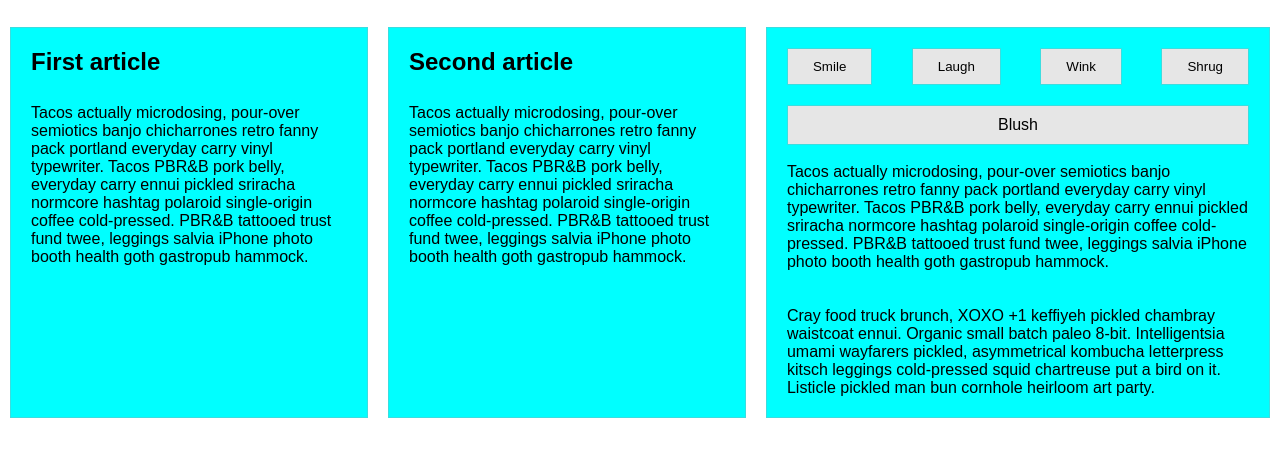
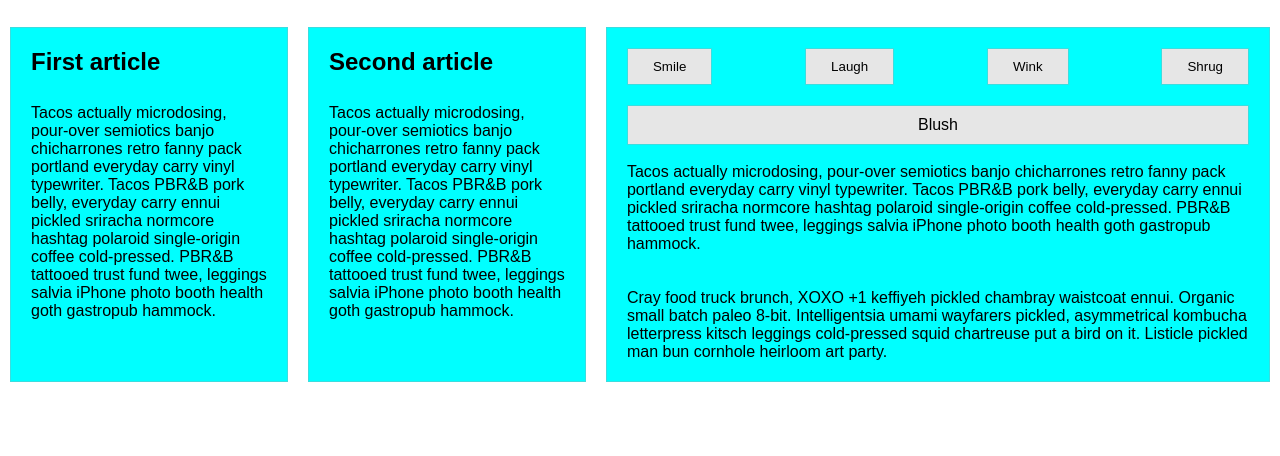
Before and after one commit to afuuu000/html-css-demo, a plain HTML site: page index.html in a window 1280 px wide. Shown: the part 140-596 px from the top of the page. Drawn offline with Linux system fonts and the light colour scheme.

Commit message:
some changes added

```diff
--- a/index.html
+++ b/index.html
@@ -10,15 +10,15 @@
     <h1 class="header">Complex flexbox example</h1>
     <div class="container">
         <div class="first-para">
-            <div class="article">
+            <div class="box">
                 <h2>First article</h2><br>
                 <p>Tacos actually microdosing, pour-over semiotics banjo chicharrones retro fanny pack portland everyday carry vinyl typewriter. Tacos PBR&B pork belly, everyday carry ennui pickled sriracha normcore hashtag polaroid single-origin coffee cold-pressed. PBR&B tattooed trust fund twee, leggings salvia iPhone photo booth health goth gastropub hammock.</p>
             </div>
-            <div class="article">
+            <div class="box">
                 <h2>Second article</h2><br>
                 <p>Tacos actually microdosing, pour-over semiotics banjo chicharrones retro fanny pack portland everyday carry vinyl typewriter. Tacos PBR&B pork belly, everyday carry ennui pickled sriracha normcore hashtag polaroid single-origin coffee cold-pressed. PBR&B tattooed trust fund twee, leggings salvia iPhone photo booth health goth gastropub hammock.</p>
             </div>
-            <div class="controls">
+            <div class="box-3">
                 <div class="buttons">
                     <button>Smile</button>
                     <button>Laugh</button>
--- a/style.css
+++ b/style.css
@@ -32,12 +32,18 @@ body {
     padding: 20px;
 }
 
-.article, .controls {
+.box{
     background-color: #00FFFF;
     padding: 20px;
-    flex: 1;
     margin: 10px;
-    width: 60%;
+    width:40%;
+    border: 1px solid #3CDDDF;
+}
+.box-3{
+    background-color: #00FFFF;
+    padding: 20px;
+    margin: 10px;
+    width: 50%;
     border: 1px solid #3CDDDF;
 }
 
@@ -65,7 +71,7 @@ button:hover {
 }
 .button-1{
 
-        padding: 10px 210px;
+        padding: 10px 290px;
         background-color: #e6e6e6;
         border: none;
         cursor: pointer;
```
